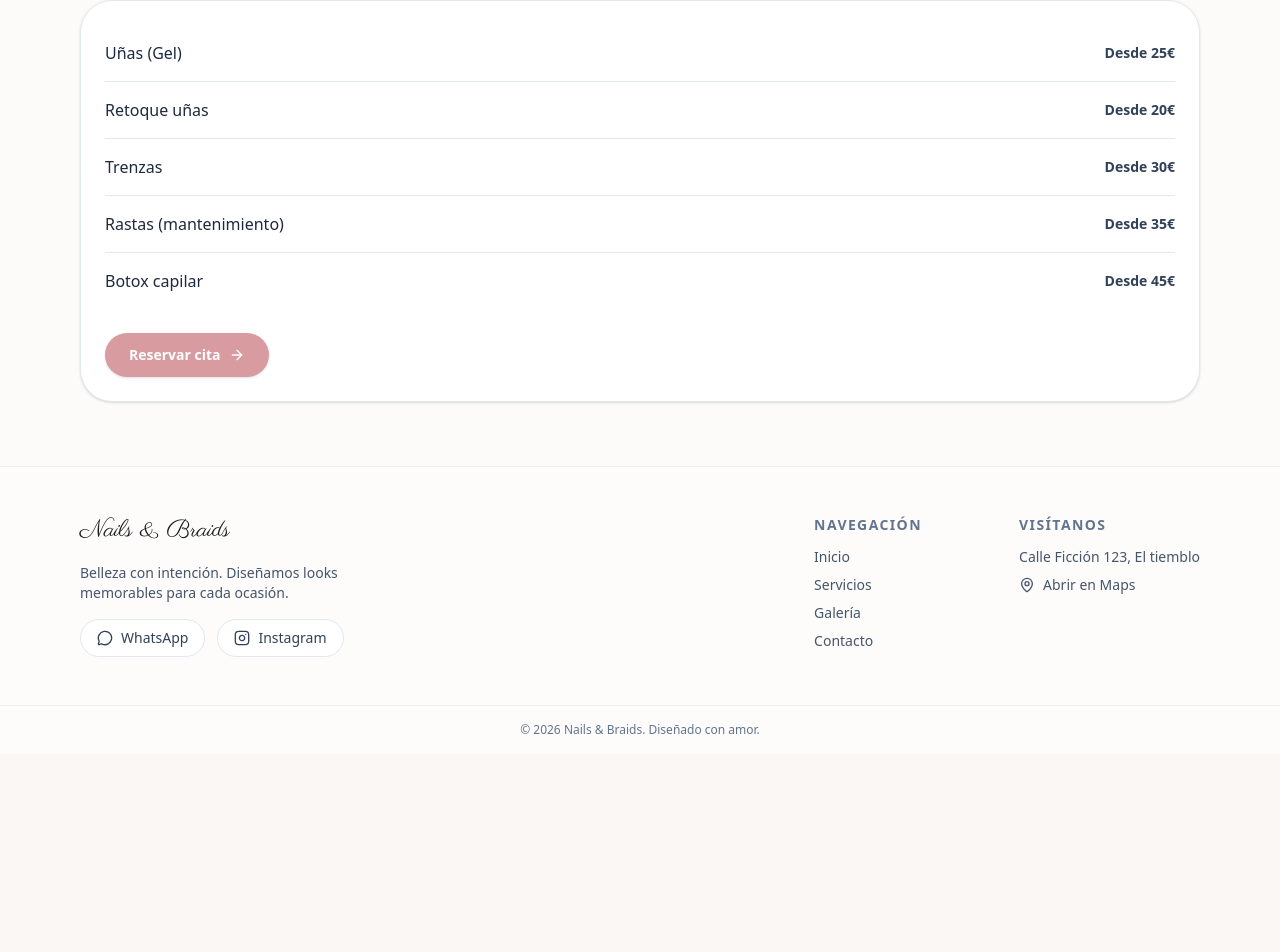
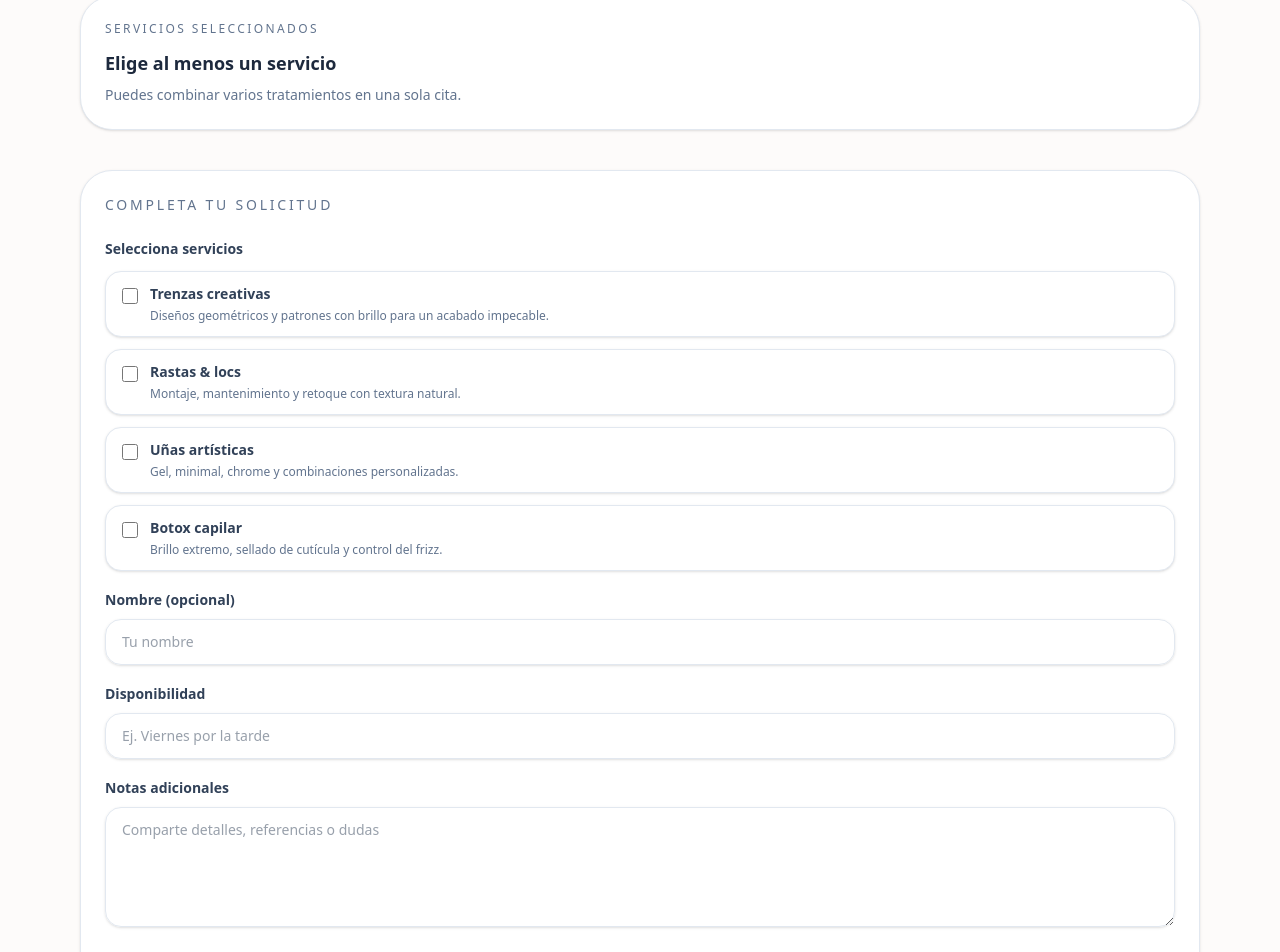
Before and after one commit to estebanGamboa-12/nails, a Next.js app: page /servicios in a window 1280 px wide. Shown: the part 1471-2423 px from the top of the page. Before the commit the page ends 2225 px from the top, so only its background shows below. Built offline with nearby package versions, Linux system fonts and the light colour scheme; a web font is replaced by a local one.

Commit message:
Add WhatsApp booking form for services

```diff
--- a/src/app/servicios/page.tsx
+++ b/src/app/servicios/page.tsx
@@ -1,5 +1,6 @@
 "use client";
 
+import { useMemo, useState } from "react";
 import { motion } from "framer-motion";
 import { ArrowRight, MessageCircle } from "lucide-react";
 import siteContent from "../../data/site-content.json";
@@ -15,6 +16,43 @@ function waLink(msg: string) {
 }
 
 export default function ServiciosPage() {
+  const [selectedServices, setSelectedServices] = useState<string[]>([]);
+  const [clientName, setClientName] = useState("");
+  const [availability, setAvailability] = useState("");
+  const [notes, setNotes] = useState("");
+
+  const canSubmit = selectedServices.length > 0;
+
+  const selectionLabel = useMemo(() => {
+    if (selectedServices.length === 0) {
+      return "Elige al menos un servicio";
+    }
+    return selectedServices.join(", ");
+  }, [selectedServices]);
+
+  const handleToggleService = (title: string) => {
+    setSelectedServices((prev) =>
+      prev.includes(title) ? prev.filter((item) => item !== title) : [...prev, title]
+    );
+  };
+
+  const handleSubmit = (event: React.FormEvent<HTMLFormElement>) => {
+    event.preventDefault();
+    if (!canSubmit) {
+      return;
+    }
+    const message = [
+      "Hola! Quiero reservar.",
+      `Servicios: ${selectedServices.join(", ")}.`,
+      clientName ? `Nombre: ${clientName}.` : null,
+      availability ? `Disponibilidad: ${availability}.` : null,
+      notes ? `Notas: ${notes}.` : null
+    ]
+      .filter(Boolean)
+      .join(" ");
+    window.open(waLink(message), "_blank");
+  };
+
   return (
     <main className="min-h-screen">
       <SiteHeader />
@@ -108,6 +146,109 @@ export default function ServiciosPage() {
       </AnimatedSection>
 
       <AnimatedSection className="border-t border-slate-200/70 bg-white/60 py-16">
+        <div className="mx-auto grid max-w-6xl gap-10 px-4 md:grid-cols-[1.05fr,0.95fr]">
+          <div>
+            <h2 className="text-3xl md:text-4xl" style={{ fontFamily: "var(--font-playfair)" }}>
+              Reserva por WhatsApp
+            </h2>
+            <p className="mt-3 text-slate-600">
+              Selecciona todos los servicios que quieras y envía tu solicitud en segundos.
+            </p>
+            <div className="mt-6 rounded-[32px] border border-slate-200 bg-white p-6 shadow-sm">
+              <div className="text-xs uppercase tracking-[0.2em] text-slate-500">
+                Servicios seleccionados
+              </div>
+              <div className="mt-3 text-lg font-semibold text-slate-800">{selectionLabel}</div>
+              <p className="mt-2 text-sm text-slate-500">
+                Puedes combinar varios tratamientos en una sola cita.
+              </p>
+            </div>
+          </div>
+
+          <form
+            className="rounded-[32px] border border-slate-200 bg-white p-6 shadow-sm"
+            onSubmit={handleSubmit}
+          >
+            <div className="text-sm uppercase tracking-[0.2em] text-slate-500">
+              Completa tu solicitud
+            </div>
+            <div className="mt-6 space-y-4">
+              <div className="space-y-3">
+                <div className="text-sm font-semibold text-slate-700">Selecciona servicios</div>
+                <div className="grid gap-3">
+                  {services.map((service) => (
+                    <label
+                      key={service.title}
+                      className="flex cursor-pointer items-start gap-3 rounded-2xl border border-slate-200 bg-white px-4 py-3 text-sm text-slate-700 shadow-sm transition hover:border-rose-200"
+                    >
+                      <input
+                        type="checkbox"
+                        className="mt-1 h-4 w-4 accent-rose-500"
+                        checked={selectedServices.includes(service.title)}
+                        onChange={() => handleToggleService(service.title)}
+                      />
+                      <span>
+                        <span className="font-semibold">{service.title}</span>
+                        <span className="mt-1 block text-xs text-slate-500">
+                          {service.description}
+                        </span>
+                      </span>
+                    </label>
+                  ))}
+                </div>
+              </div>
+              <div>
+                <label className="text-sm font-semibold text-slate-700" htmlFor="clientName">
+                  Nombre (opcional)
+                </label>
+                <input
+                  id="clientName"
+                  type="text"
+                  className="mt-2 w-full rounded-2xl border border-slate-200 px-4 py-3 text-sm text-slate-700 shadow-sm focus:border-rose-300 focus:outline-none"
+                  placeholder="Tu nombre"
+                  value={clientName}
+                  onChange={(event) => setClientName(event.target.value)}
+                />
+              </div>
+              <div>
+                <label className="text-sm font-semibold text-slate-700" htmlFor="availability">
+                  Disponibilidad
+                </label>
+                <input
+                  id="availability"
+                  type="text"
+                  className="mt-2 w-full rounded-2xl border border-slate-200 px-4 py-3 text-sm text-slate-700 shadow-sm focus:border-rose-300 focus:outline-none"
+                  placeholder="Ej. Viernes por la tarde"
+                  value={availability}
+                  onChange={(event) => setAvailability(event.target.value)}
+                />
+              </div>
+              <div>
+                <label className="text-sm font-semibold text-slate-700" htmlFor="notes">
+                  Notas adicionales
+                </label>
+                <textarea
+                  id="notes"
+                  className="mt-2 min-h-[120px] w-full rounded-2xl border border-slate-200 px-4 py-3 text-sm text-slate-700 shadow-sm focus:border-rose-300 focus:outline-none"
+                  placeholder="Comparte detalles, referencias o dudas"
+                  value={notes}
+                  onChange={(event) => setNotes(event.target.value)}
+                />
+              </div>
+            </div>
+            <button
+              className="mt-6 inline-flex w-full items-center justify-center gap-2 rounded-full px-6 py-3 text-sm font-semibold text-white shadow-lg transition disabled:cursor-not-allowed disabled:opacity-60"
+              style={{ backgroundColor: "rgb(var(--brand))" }}
+              type="submit"
+              disabled={!canSubmit}
+            >
+              Enviar por WhatsApp <ArrowRight className="h-4 w-4" />
+            </button>
+          </form>
+        </div>
+      </AnimatedSection>
+
+      <AnimatedSection className="border-t border-slate-200/70 bg-white/60 py-16">
         <div className="mx-auto max-w-6xl px-4">
           <h2 className="text-3xl md:text-4xl" style={{ fontFamily: "var(--font-playfair)" }}>
             Precios orientativos
```
